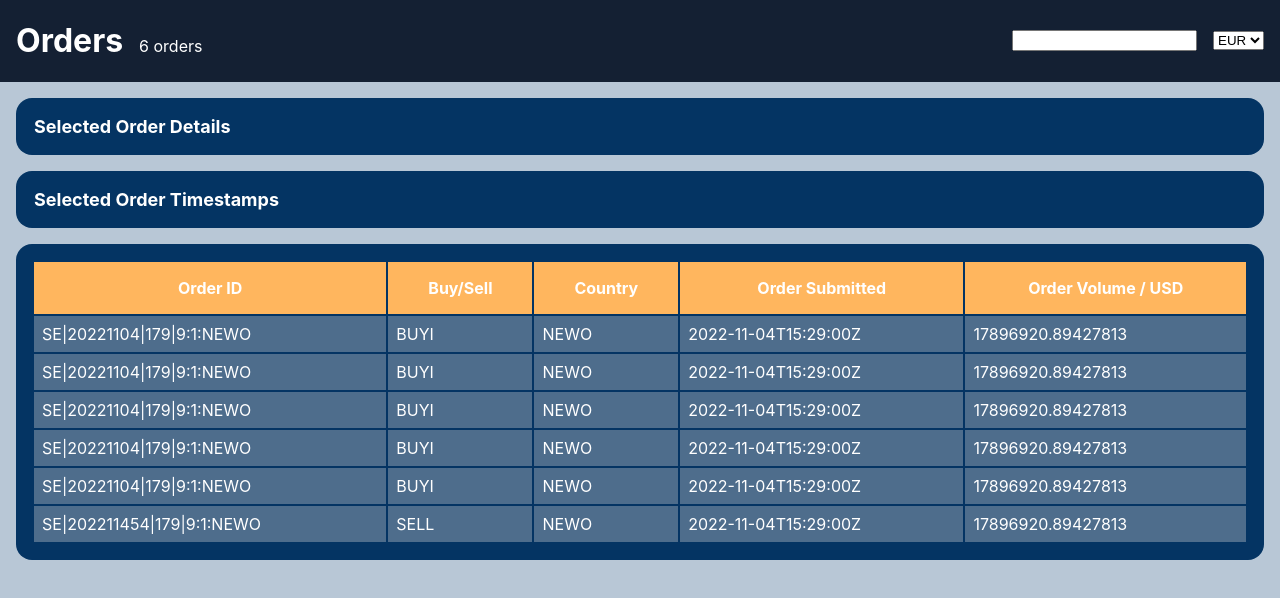
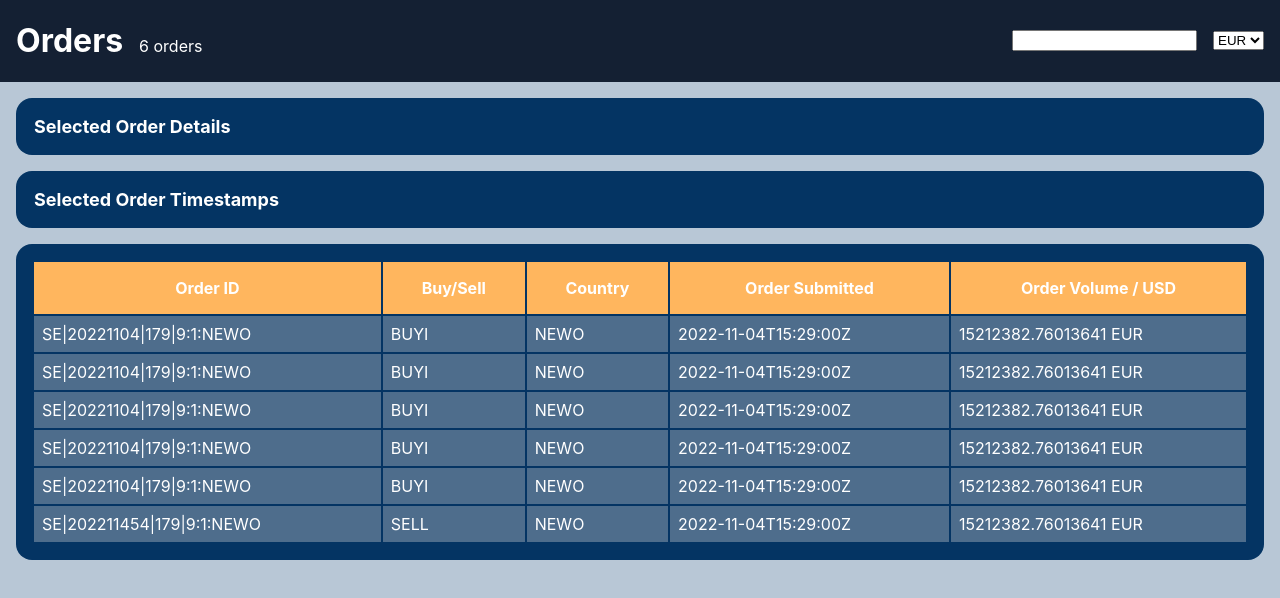
Before and after one commit to saleemkhan08/assignment-question-1, a React (Create React App) app: page / in a window 1280 px wide. Shown: the top 598 px of the page. Built offline with nearby package versions, Linux system fonts and the light colour scheme.

Commit message:
fix order volume cell to dispaly the correct currency value

```diff
--- a/src/component/list/List.jsx
+++ b/src/component/list/List.jsx
@@ -7,7 +7,16 @@ import ListHeaderCell from "./ListHeaderCell";
 import styles from "./List.module.css";
 
 
-const List = ({ rows, timestamps }) => {
+
+const List = ({ rows, timestamps, selectedCurrency }) => {
+
+  const exchangeRates = {
+    USD: 1,
+    GBP: 0.73,
+    JPY: 110.5,
+    EUR: 0.85,
+  };
+
   return (
     <table className={styles.container}>
       <thead>
@@ -28,7 +37,9 @@ const List = ({ rows, timestamps }) => {
             <ListRowCell>
               {timestamps[index]?.timestamps.orderSubmitted || "N/A"}
             </ListRowCell>
-            <ListRowCell>{row.bestExecutionData.orderVolume.USD}</ListRowCell>
+            <ListRowCell>
+              {row.bestExecutionData.orderVolume.USD * exchangeRates[selectedCurrency]} {selectedCurrency}
+            </ListRowCell>
           </ListRow>
         ))}
       </tbody>
--- a/src/pages/Dashboard.jsx
+++ b/src/pages/Dashboard.jsx
@@ -47,7 +47,7 @@ const Dashboard = () => {
             title="Selected Order Timestamps"
           />
         </div>
-        <List rows={mockData.results} timestamps={timestamps.results} />
+        <List rows={mockData.results} timestamps={timestamps.results} selectedCurrency={currency}/>
       </div>
     </div>
   );
```
